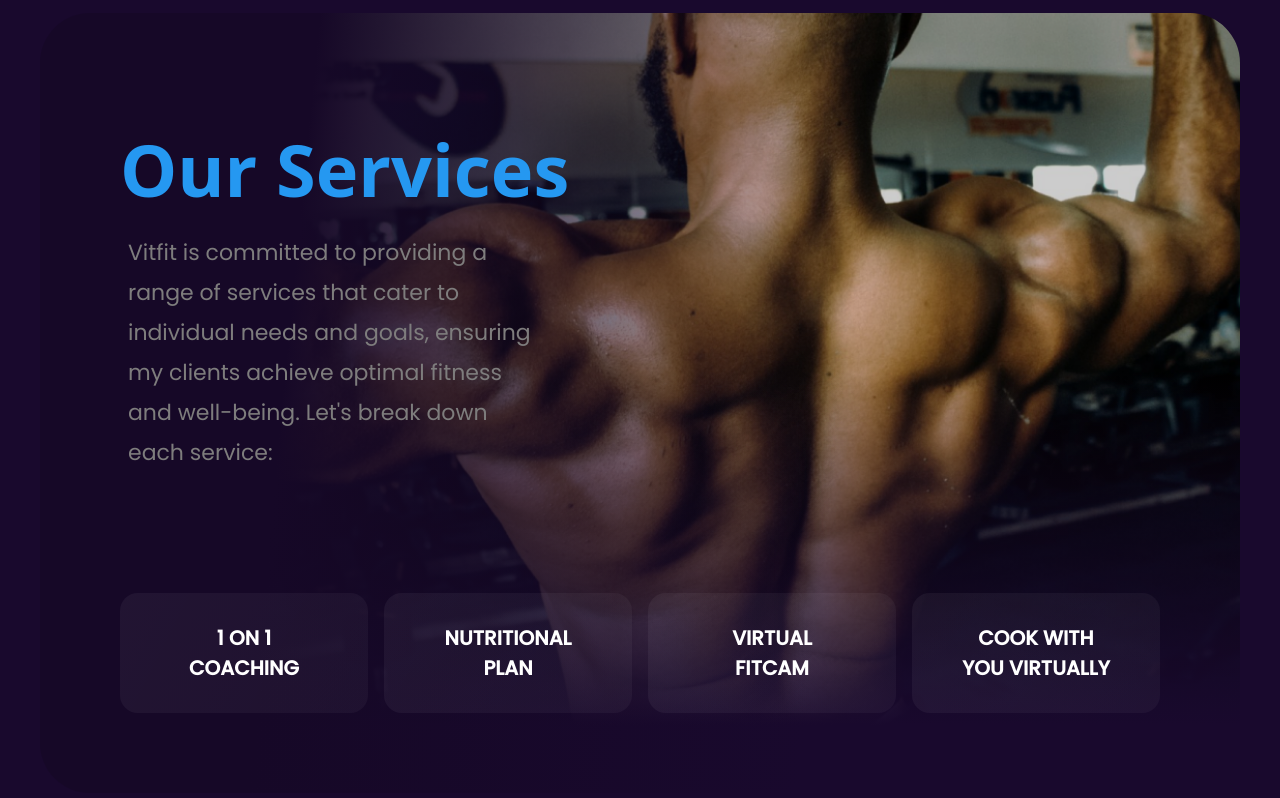
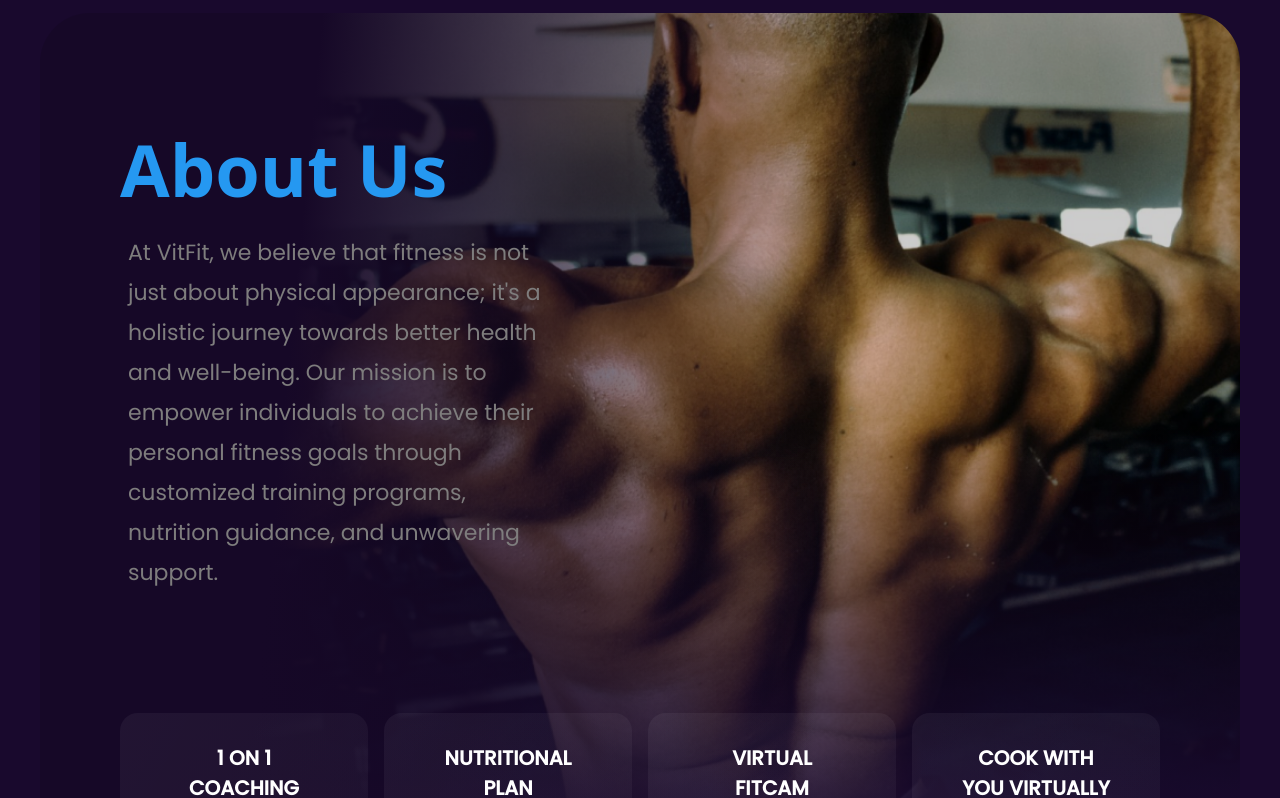
Before and after one commit to danielnifty1/vitfit_v2, a Vue app: page /home in a window 1280 px wide. Shown: the part 740-1538 px from the top of the page. Built offline with nearby package versions, Linux system fonts and the light colour scheme; a web font is replaced by a local one; what @kyvg/vue3-notification, tw-elements would draw is missing.

Commit message:
our service chnage to about us

```diff
--- a/src/components/HomeView.vue
+++ b/src/components/HomeView.vue
@@ -50,15 +50,14 @@ import ApproachslideMobile from "./approachslidemobile.vue";
               <h3
                 class="font-bold md:text-7xl text-4xl mt-10 text-[#2598F1] text-center md:text-left"
               >
-                Our Services
+                About Us
               </h3>
 
               <h6
                 class="md:text-[#7e7d7d] leading-[40px] md:text-[22px] md:w-5/12 font-poppins text-center md:text-left p-2 md:p-2 text-white"
               >
-                Vitfit is committed to providing a range of services that cater
-                to individual needs and goals, ensuring my clients achieve
-                optimal fitness and well-being. Let's break down each service:
+               At VitFit, we believe that fitness is not just about physical appearance; it's a holistic journey towards better health and well-being. Our mission is to empower individuals to achieve their personal fitness goals through customized training programs, nutrition guidance, and unwavering support.
+
               </h6>
             </div>
 
```
